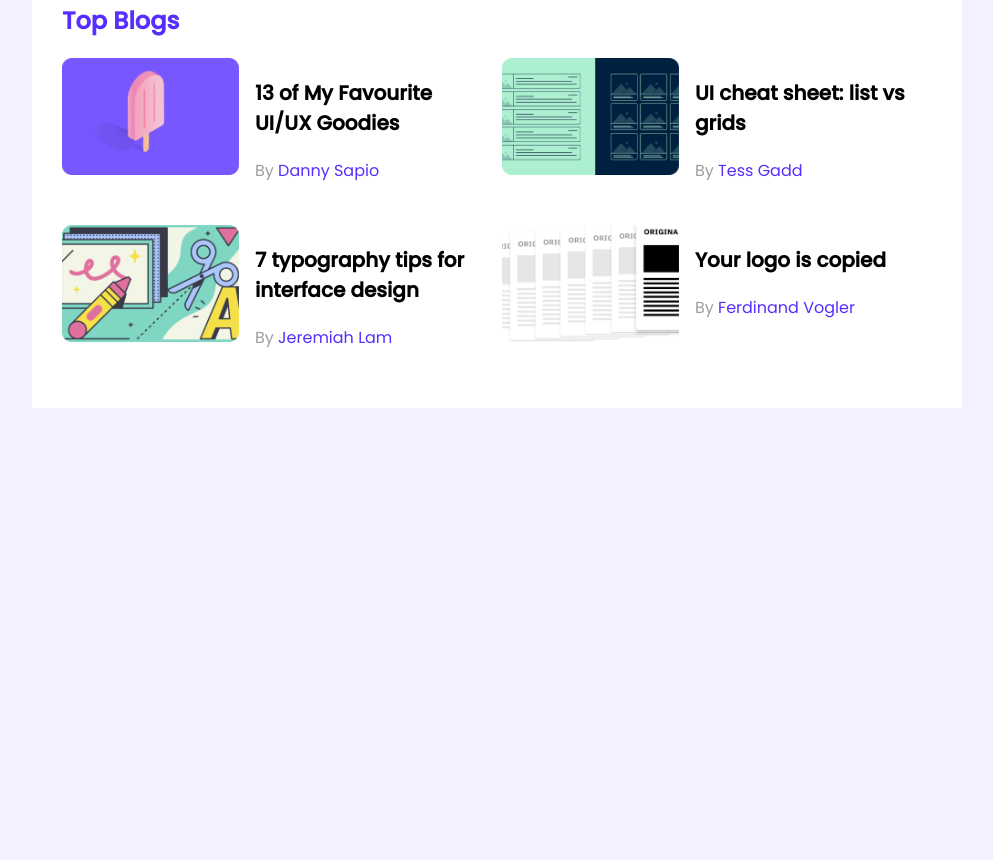
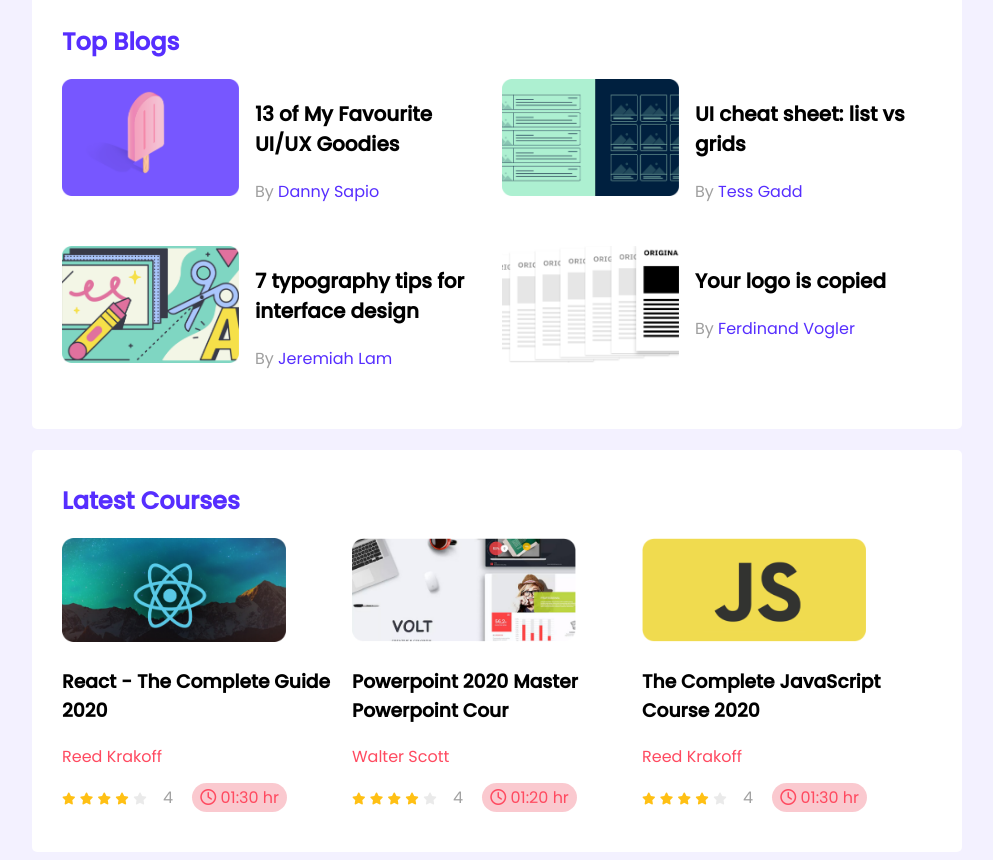
Before and after one commit to mohammadtanim24h/leader-board-css3, a plain HTML site: page index.html in a window 1280 px wide. Shown: the part 311-1171 px from the top of the page, without its empty margins (143-1136 px from the left). Before the commit the page ends 800 px from the top, so only its background shows below. Drawn offline with Linux system fonts and the light colour scheme.

Commit message:
courses done

```diff
--- a/index.html
+++ b/index.html
@@ -5,6 +5,8 @@
     <meta http-equiv="X-UA-Compatible" content="IE=edge">
     <meta name="viewport" content="width=device-width, initial-scale=1.0">
     <title>LeaderBoard</title>
+    <!-- Font Awesome -->
+    <script src="https://kit.fontawesome.com/5886fe31bf.js" crossorigin="anonymous"></script>
     <!-- Stylesheet -->
     <link rel="stylesheet" href="styles/style.css">
 </head>
@@ -89,6 +91,72 @@
                 </div>
             </div>
         </section>
+        <!-- Latest Courses -->
+        <section class="container">
+            <h2 class="section-title">Latest Courses</h2>
+            <div class="courses">
+                <div class="course">
+                    <div class="course-banner">
+                        <img src="images/courses/course-1.png" alt="course">
+                    </div>
+                    <div class="course-details">
+                        <h3 class="course-title">React - The Complete Guide 2020</h3>
+                        <p class="course-author">Reed Krakoff</p>
+                        <div class="course-info">
+                            <div>
+                                <i class="fas fa-star filled"></i>
+                                <i class="fas fa-star filled"></i>
+                                <i class="fas fa-star filled"></i>
+                                <i class="fas fa-star filled"></i>
+                                <i class="fas fa-star not-filled"></i>
+                                <span class="rating">4</span>
+                                <span class="course-duration"><i class="far fa-clock"></i> 01:30 hr</span>
+                            </div>
+                        </div>
+                    </div>
+                </div>
+                <div class="course">
+                    <div class="course-banner">
+                        <img src="images/courses/course-2.png" alt="course">
+                    </div>
+                    <div class="course-details">
+                        <h3 class="course-title">Powerpoint 2020 Master Powerpoint Cour</h3>
+                        <p class="course-author">Walter Scott</p>
+                        <div class="course-info">
+                            <div>
+                                <i class="fas fa-star filled"></i>
+                                <i class="fas fa-star filled"></i>
+                                <i class="fas fa-star filled"></i>
+                                <i class="fas fa-star filled"></i>
+                                <i class="fas fa-star not-filled"></i>
+                                <span class="rating">4</span>
+                                <span class="course-duration"><i class="far fa-clock"></i> 01:20 hr</span>
+                            </div>
+                        </div>
+                    </div>
+                </div>
+                <div class="course">
+                    <div class="course-banner">
+                        <img src="images/courses/course-3.png" alt="course">
+                    </div>
+                    <div class="course-details">
+                        <h3 class="course-title">The Complete JavaScript Course 2020</h3>
+                        <p class="course-author">Reed Krakoff</p>
+                        <div class="course-info">
+                            <div>
+                                <i class="fas fa-star filled"></i>
+                                <i class="fas fa-star filled"></i>
+                                <i class="fas fa-star filled"></i>
+                                <i class="fas fa-star filled"></i>
+                                <i class="fas fa-star not-filled"></i>
+                                <span class="rating">4</span>
+                                <span class="course-duration"><i class="far fa-clock"></i> 01:30 hr</span>
+                            </div>
+                        </div>
+                    </div>
+                </div>
+            </div>
+        </section>
     </main>
 </body>
 </html>
--- a/styles/style.css
+++ b/styles/style.css
@@ -11,12 +11,16 @@
 main {
     display: flex;
     justify-content: center;
+    flex-direction: column;
+    align-items: center;
 }
 
 .container {
     background-color: #fff;
     width: 870px;
     padding: 33px 30px 42px;
+    margin-top: 21px;
+    border-radius: 5px;
 }
 
 /* Top players styles */
@@ -93,3 +97,50 @@
     text-decoration: none;
     color: #562EFF;
 }
+
+/* ------------------
+    Courses styles
+---------------------*/
+
+/* ekhane courses ke display flex dile alignment ta thik thake na tai display grid deya hoise */
+
+.courses {
+    display: grid;
+    grid-template-columns: repeat(3, 1fr);
+    grid-template-rows: 1fr;
+}
+
+.course .course-banner img {
+    width: 224px;
+    height: 104px;
+}
+
+.course-author {
+    color: #FF4A60;
+}
+
+.fa-star {
+    font-size: 12px;
+}
+
+.fa-star.filled {
+    color: #FFC014;
+}
+
+.fa-star.not-filled {
+    color: #AEAEAE;
+    opacity: 0.25;
+}
+
+.rating {
+    color: #A2A2A2;
+    margin-left: 12px;
+}
+
+.course-duration {
+    color: #FF4A60;
+    margin-left: 15px;
+    background-color: #f16c7c5e;
+    padding: 3px 8px;
+    border-radius: 15px;
+}
```
